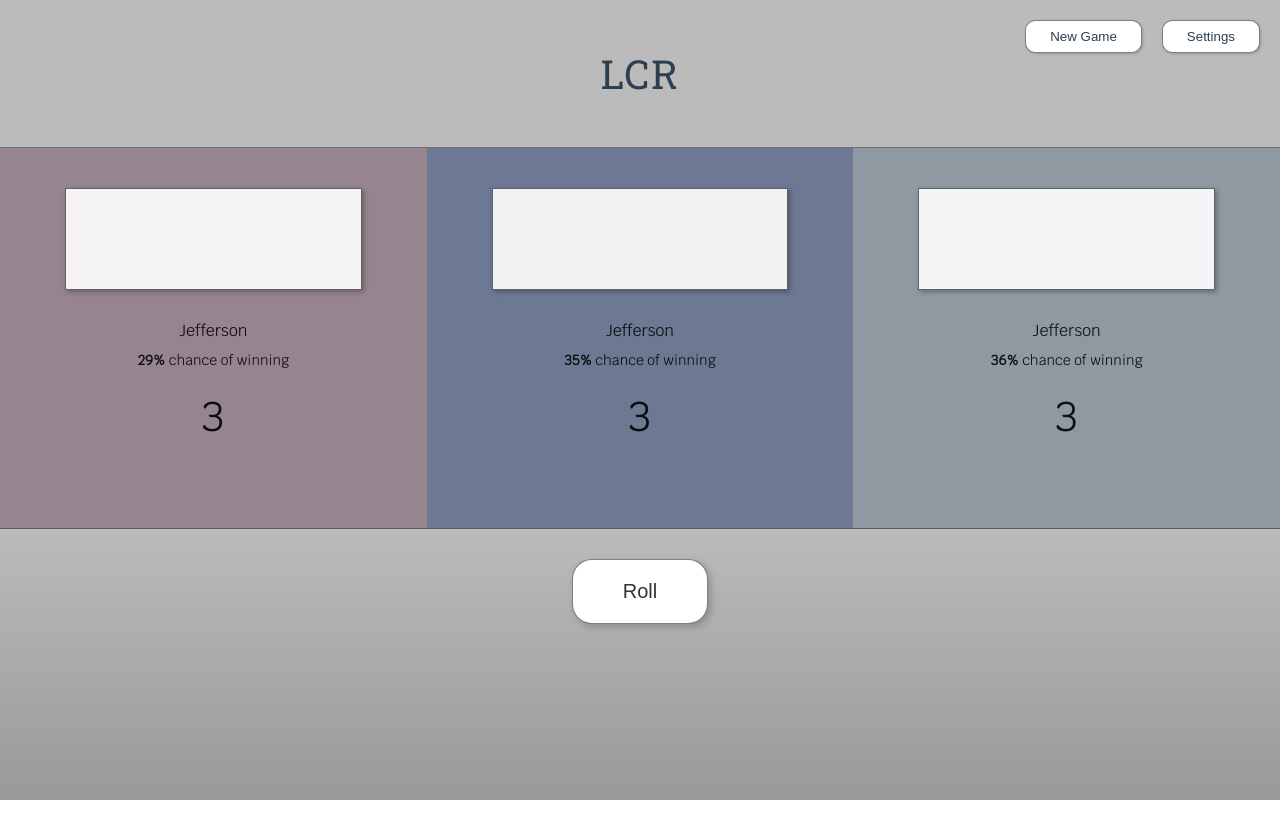
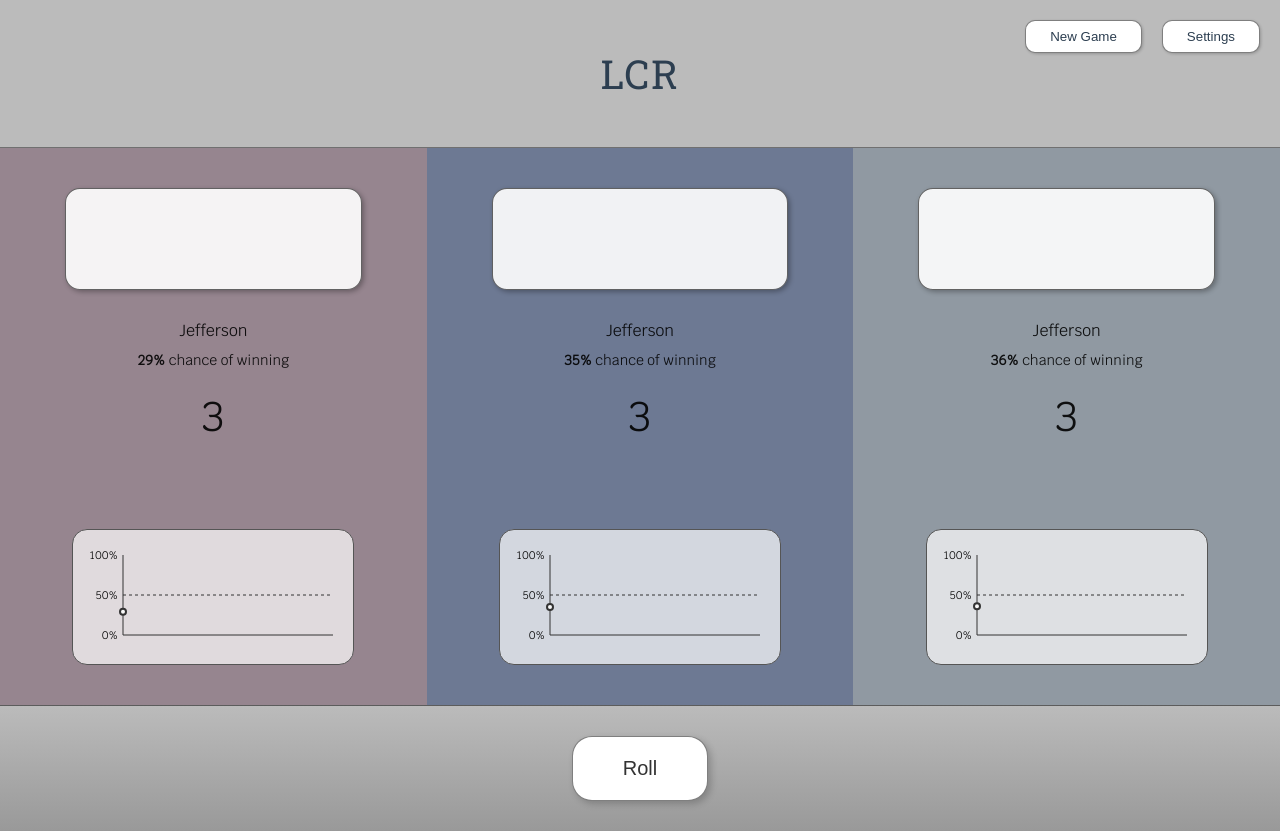
Before and after one commit to jpecht/lcr, a Vue app: page /#/ in a window 1280 px wide. Before the commit the page ends 800 px from the top, so only its background shows below. Built offline with nearby package versions, Linux system fonts and the light colour scheme.

Commit message:
added probability chart

```diff
--- a/src/components/DiceArea.vue
+++ b/src/components/DiceArea.vue
@@ -65,6 +65,7 @@ export default {
 .dicearea {
   background-color: rgba(255, 255, 255, 0.9);
   border: 1px solid rgba(0, 0, 0, 0.6);
+  border-radius: 15px;
   box-shadow: 2px 2px 5px rgba(0, 0, 0, 0.3);
   font-size: 40px;
   font-weight: 300;
--- a/src/components/Player.vue
+++ b/src/components/Player.vue
@@ -12,34 +12,24 @@
       </span>
       chance of winning
     </div>
-    <div class="score">
-      <div class="score-display-container">
-        <div class="score-display">
-          {{ scoreDisplay }}
-        </div>
-        <transition name="lowerfade">
-          <div
-            v-if="triggerDifferenceAnimation"
-            :class="{
-              'score-difference': true,
-              'score-difference-negative': scoreDifference < 0,
-              'score-difference-positive': scoreDifference > 0,
-            }">
-            {{ scoreDifference > 0 ? `+${scoreDifference}` : scoreDifference }}
-          </div>
-        </transition>
-      </div>
-    </div>
+    <Scoreboard
+      :diceIsRolling="diceIsRolling"
+      :score="score"/>
+    <ProbabilityChart :chartData="probabilityHistory"/>
   </div>
 </template>
 
 <script>
 import DiceArea from '@/components/DiceArea.vue';
+import ProbabilityChart from '@/components/ProbabilityChart.vue';
+import Scoreboard from '@/components/Scoreboard.vue';
 
 export default {
   name: 'Player',
   components: {
     DiceArea,
+    ProbabilityChart,
+    Scoreboard,
   },
   props: {
     dice: {
@@ -65,50 +55,20 @@ export default {
   },
   data: () => ({
     animatingDice: false,
+    probabilityHistory: [],
     scoreChangeInterval: null,
     scoreDifference: 0,
     scoreDisplay: 0,
     triggerDifferenceAnimation: false,
   }),
   created() {
-    this.scoreDisplay = this.score;
+    this.probabilityHistory.push(this.probability);
   },
   watch: {
-    diceIsRolling(newVal, oldVal) {
-      if (oldVal === true && newVal === false) {
-        this.updateScores();
-      }
+    probability(newVal) {
+      this.probabilityHistory.push(newVal);
     },
   },
-  methods: {
-    updateScores() {
-      clearInterval(this.scoreChangeInterval);
-
-      // Record the change in score
-      const score = this.score;
-      this.scoreDifference = score - this.scoreDisplay;
-
-      if (this.scoreDifference) {
-        // Update the score the user is seeing
-        const scoreChangeDelay = 400;
-        const scoreChangeDuration = 400;
-        setTimeout(() => {
-          this.scoreChangeInterval = setInterval(() => {
-            this.scoreDisplay += (this.scoreDifference > 0) ? 1 : -1;
-            if (this.scoreDisplay === score) {
-              clearInterval(this.scoreChangeInterval);
-            }
-          }, scoreChangeDuration / Math.abs(this.scoreDifference));
-        }, scoreChangeDelay);
-
-        // Animate the change in score
-        this.triggerDifferenceAnimation = true;
-        setTimeout(() => {
-          this.triggerDifferenceAnimation = false;
-        }, 40);
-      }
-    },
-  }
 };
 </script>
 
@@ -132,29 +92,4 @@ export default {
 .probability-perc {
   font-weight: 600;
 }
-
-.score {
-  font-size: 42px;
-  height: 60px;
-  margin-top: 20px;
-  text-align: center;
-}
-
-.score-display-container {
-  display: inline-block;
-  position: relative;
-}
-
-.score-difference-positive { color: #033617; }
-.score-difference-negative { color: #4a0406; }
-
-.lowerfade-leave-active {
-  transition: all 4s ease;
-}
-
-.lowerfade-enter,
-.lowerfade-leave-to {
-  opacity: 0;
-  transform: translate(0, 60px);
-}
 </style>
--- /dev/null
+++ b/src/components/ProbabilityChart.vue
@@ -0,0 +1,132 @@
+<template>
+  <div class="chart-container">
+    <div class="chart">
+      <svg
+        :height="height"
+        :width="width">
+        <g :transform="`translate(${padding.left}, ${padding.top})`">
+          <g>
+            <line
+              class="axis"
+              :y2="chartHeight"/>
+            <line
+              class="axis"
+              :x2="chartWidth"
+              :y1="chartHeight"
+              :y2="chartHeight"/>
+            <text
+              text-anchor="end"
+              x="-5"
+              dy=".35em">
+              100%
+            </text>
+            <text
+              text-anchor="end"
+              x="-5"
+              :y="chartHeight / 2"
+              dy=".35em">
+              50%
+            </text>
+            <text
+              text-anchor="end"
+              x="-5"
+              :y="chartHeight"
+              dy=".35em">
+              0%
+            </text>
+            <line
+              class="guideline"
+              :x2="chartWidth"
+              :y1="chartHeight / 2"
+              :y2="chartHeight / 2"/>
+          </g>
+          <line
+            v-for="(prob, index) in chartData"
+            class="data-line"
+            :x1="index === 0 ? getXCoord(index) : getXCoord(index - 1)"
+            :x2="getXCoord(index)"
+            :y1="index === 0 ? getYCoord(prob) : getYCoord(chartData[index - 1])"
+            :y2="getYCoord(prob)"/>
+          <circle
+            v-for="(prob, index) in chartData"
+            :class="(index === chartData.length - 1) ? 'active' : ''"
+            :cx="getXCoord(index)"
+            :cy="getYCoord(prob)"
+            r="3"/>
+        </g>
+      </svg>
+    </div>
+  </div>
+</template>
+
+<script>
+export default {
+  name: 'ProbabilityChart',
+  props: {
+    chartData: {
+      type: Array,
+      required: true,
+    },
+  },
+  data: () => ({
+    height: 130,
+    padding: {
+      left: 50,
+      right: 20,
+      top: 25,
+      bottom: 25,
+    },
+    width: 280,
+  }),
+  computed: {
+    chartHeight() { return this.height - this.padding.top - this.padding.bottom; },
+    chartWidth() { return this.width - this.padding.left - this.padding.right; },
+  },
+  methods: {
+    getXCoord(index) {
+      const domain = 5 * Math.ceil(this.chartData.length / 5);
+      return this.chartWidth * index / domain;
+    },
+    getYCoord(prob) {
+      return this.chartHeight - this.chartHeight * prob;
+    },
+  },
+};
+</script>
+
+<style scoped>
+.chart {
+  background-color: rgba(255, 255, 255, 0.7);
+  border: 1px solid #555;
+  border-radius: 15px;
+  display: inline-block;
+}
+
+.axis {
+  stroke: #333;
+}
+
+.guideline {
+  stroke: #333;
+  stroke-dasharray: 3,3;
+}
+
+.data-line {
+  stroke: #333;
+  stroke-width: 2;
+}
+
+circle {
+  stroke: #333;
+  stroke-width: 1;
+  fill: #f9f9f9;
+}
+
+circle.active {
+  stroke-width: 2;
+}
+
+text {
+  font-size: 11px;
+}
+</style>
--- /dev/null
+++ b/src/components/Scoreboard.vue
@@ -0,0 +1,108 @@
+<template>
+  <div class="score">
+    <div class="score-display-container">
+      <div class="score-display">
+        {{ scoreDisplay }}
+      </div>
+      <transition name="lowerfade">
+        <div
+          v-if="triggerDifferenceAnimation"
+          :class="{
+            'score-difference': true,
+            'score-difference-negative': scoreDifference < 0,
+            'score-difference-positive': scoreDifference > 0,
+          }">
+          {{ scoreDifference > 0 ? `+${scoreDifference}` : scoreDifference }}
+        </div>
+      </transition>
+    </div>
+  </div>
+</template>
+
+<script>
+export default {
+  name: 'Scoreboard',
+  props: {
+    diceIsRolling: {
+      type: Boolean,
+      required: true,
+    },
+    score: {
+      type: Number,
+      required: true,
+    },
+  },
+  data: () => ({
+    scoreChangeInterval: null,
+    scoreDifference: 0,
+    scoreDisplay: 0,
+    triggerDifferenceAnimation: false,
+  }),
+  created() {
+    this.scoreDisplay = this.score;
+  },
+  watch: {
+    diceIsRolling(newVal, oldVal) {
+      if (oldVal === true && newVal === false) {
+        this.updateScores();
+      }
+    },
+  },
+  methods: {
+    updateScores() {
+      clearInterval(this.scoreChangeInterval);
+
+      // Record the change in score
+      const score = this.score;
+      this.scoreDifference = score - this.scoreDisplay;
+
+      if (this.scoreDifference) {
+        // Update the score the user is seeing
+        const scoreChangeDelay = 400;
+        const scoreChangeDuration = 400;
+        setTimeout(() => {
+          this.scoreChangeInterval = setInterval(() => {
+            this.scoreDisplay += (this.scoreDifference > 0) ? 1 : -1;
+            if (this.scoreDisplay === score) {
+              clearInterval(this.scoreChangeInterval);
+            }
+          }, scoreChangeDuration / Math.abs(this.scoreDifference));
+        }, scoreChangeDelay);
+
+        // Animate the change in score
+        this.triggerDifferenceAnimation = true;
+        setTimeout(() => {
+          this.triggerDifferenceAnimation = false;
+        }, 40);
+      }
+    },
+  },
+};
+</script>
+
+<style scoped>
+.score {
+  font-size: 42px;
+  height: 140px;
+  margin-top: 20px;
+  text-align: center;
+}
+
+.score-display-container {
+  display: inline-block;
+  position: relative;
+}
+
+.score-difference-positive { color: #033617; }
+.score-difference-negative { color: #4a0406; }
+
+.lowerfade-leave-active {
+  transition: all 4s ease;
+}
+
+.lowerfade-enter,
+.lowerfade-leave-to {
+  opacity: 0;
+  transform: translate(0, 60px);
+}
+</style>
--- a/src/views/Game.vue
+++ b/src/views/Game.vue
@@ -137,7 +137,7 @@ export default {
 .home {
   display: flex;
   flex-direction: column;
-  height: 100vh;
+  min-height: 100vh;
   text-align: center;
 }
 
```
Also changed, not shown: public/img/icons/android-icon-192x192.png (deleted), public/img/icons/manifest.json.
